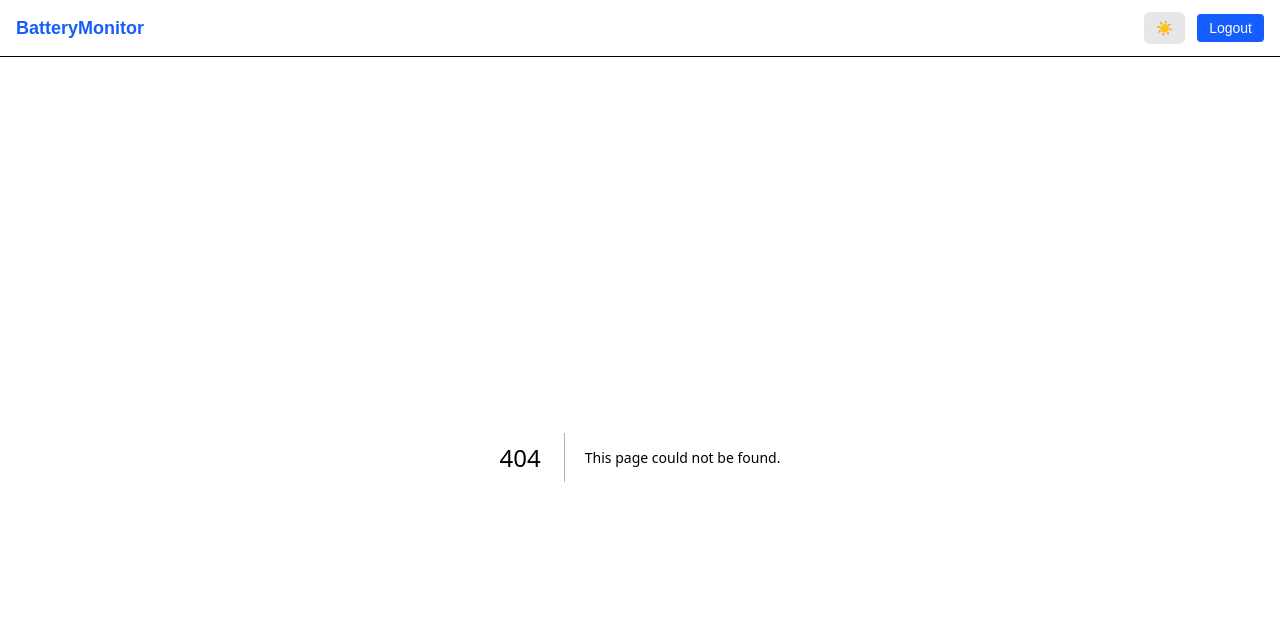
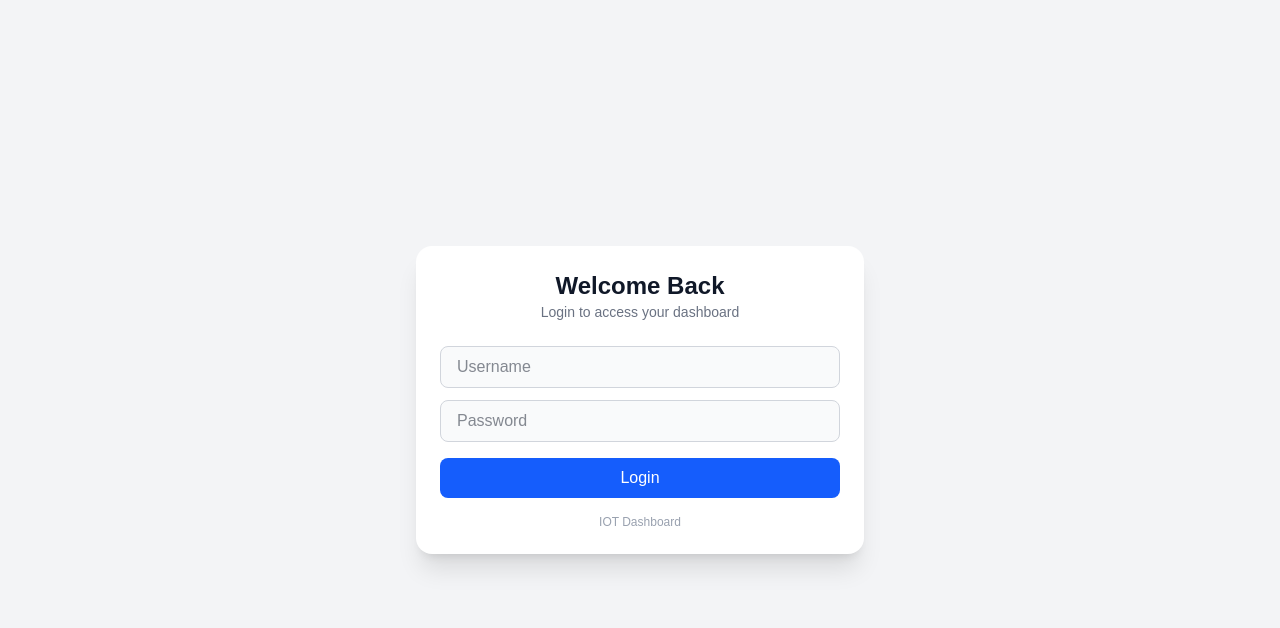
Before and after one commit to bks002/BatteryMonitor, a Next.js app: page /login in a window 1280 px wide. Before the commit this address had no page. Shown: the top 628 px of the page. Built offline with nearby package versions, Linux system fonts and the light colour scheme.

Commit message:
added login logout screen

```diff
--- a/app/api/device-details/route.ts
+++ b/app/api/device-details/route.ts
@@ -1,5 +1,12 @@
+import {cookies} from "next/headers";
+
 export async function GET(req: Request) {
     try {
+        const isAuth = (await cookies()).get("auth");
+
+        if (!isAuth) {
+            return Response.json({ error: "Unauthorized" }, { status: 401 });
+        }
         const { searchParams } = new URL(req.url);
         const uniqueid = searchParams.get("uniqueid");
 
--- a/app/api/devices/route.ts
+++ b/app/api/devices/route.ts
@@ -1,5 +1,12 @@
+import {cookies} from "next/headers";
+
 export async function GET() {
     try {
+        const isAuth = (await cookies()).get("auth");
+
+        if (!isAuth) {
+            return Response.json({ error: "Unauthorized" }, { status: 401 });
+        }
         const response = await fetch(
             "https://api.thingsup.io/api/device/filter?optimize=true&page=1&pagesize=3000",
             {
--- /dev/null
+++ b/app/api/login/route.ts
@@ -0,0 +1,17 @@
+import { cookies } from "next/headers";
+
+export async function POST(req: Request) {
+    const { username, password } = await req.json();
+
+    // 🔐 Simple check (replace later with DB/auth)
+    if (username === "admin@gmail.com" && password === "hormuz") {
+        (await cookies()).set("auth", "true", {
+            httpOnly: true,
+            path: "/",
+        });
+
+        return Response.json({ success: true });
+    }
+
+    return Response.json({ success: false }, { status: 401 });
+}
--- /dev/null
+++ b/app/api/logout/route.ts
@@ -0,0 +1,6 @@
+import { cookies } from "next/headers";
+
+export async function POST() {
+    (await cookies()).delete("auth");
+    return Response.json({ success: true });
+}
--- a/app/components/navbar.tsx
+++ b/app/components/navbar.tsx
@@ -1,10 +1,26 @@
 "use client";
 
+import { useRouter } from "next/navigation";
 import ThemeToggle from "./ThemeToggle";
 
 export default function Navbar() {
+    const router = useRouter();
+
+    const handleLogout = async () => {
+        try {
+            await fetch("/api/logout", {
+                method: "POST",
+            });
+
+            // Redirect to login page
+            router.push("/login");
+        } catch (err) {
+            console.error("Logout failed", err);
+        }
+    };
+
     return (
-        <nav className="sticky top-0 z-50 bg-white dark:bg-gray-900 border-b dark:border-gray-700 px-4 py-3 flex justify-between items-center ">
+        <nav className="sticky top-0 z-50 bg-white dark:bg-gray-900 border-b dark:border-gray-700 px-4 py-3 flex justify-between items-center">
 
             {/* Logo */}
             <h1 className="text-lg font-bold text-blue-600 dark:text-blue-400">
@@ -17,8 +33,11 @@ export default function Navbar() {
                 {/* Theme Toggle */}
                 <ThemeToggle />
 
-                {/* Login Button */}
-                <button className="text-sm bg-blue-600 hover:bg-blue-700 text-white px-3 py-1 rounded">
+                {/* Logout Button */}
+                <button
+                    onClick={handleLogout}
+                    className="text-sm bg-red-600 hover:bg-red-700 text-white px-3 py-1 rounded"
+                >
                     Logout
                 </button>
             </div>
--- a/app/layout.tsx
+++ b/app/layout.tsx
@@ -1,26 +1,28 @@
+"use client";
+
 import "./globals.css";
 import { ThemeProvider } from "next-themes";
+
+import { usePathname } from "next/navigation";
 import Navbar from "@/app/components/navbar";
-
-
-export const metadata = {
-    title: "UfirmIOT Dashboard",
-};
 
 export default function RootLayout({
                                        children,
                                    }: {
     children: React.ReactNode;
 }) {
+    const pathname = usePathname();
+
+    // ❌ Hide navbar on login page
+    const hideNavbar = pathname === "/login";
+
     return (
         <html lang="en" suppressHydrationWarning>
         <body className="bg-gray-100 dark:bg-gray-950">
         <ThemeProvider attribute="class" defaultTheme="system" enableSystem>
 
-            {/* ✅ Global Navbar */}
-            <Navbar />
+            {!hideNavbar && <Navbar />}
 
-            {/* Page Content */}
             <main>{children}</main>
 
         </ThemeProvider>
--- /dev/null
+++ b/app/login/page.tsx
@@ -0,0 +1,93 @@
+"use client";
+
+import { useState } from "react";
+import { useRouter } from "next/navigation";
+
+export default function LoginPage() {
+    const router = useRouter();
+
+    const [username, setUsername] = useState("");
+    const [password, setPassword] = useState("");
+    const [loading, setLoading] = useState(false);
+    const [error, setError] = useState("");
+
+    const handleLogin = async () => {
+        setLoading(true);
+        setError("");
+
+        try {
+            const res = await fetch("/api/login", {
+                method: "POST",
+                body: JSON.stringify({ username, password }),
+            });
+
+            if (!res.ok) {
+                setError("Invalid credentials");
+                return;
+            }
+
+            router.push("/");
+        } catch (err) {
+            setError("Something went wrong");
+        } finally {
+            setLoading(false);
+        }
+    };
+
+    return (
+        <div className="min-h-screen flex items-center justify-center bg-gray-100 dark:bg-gray-950 px-4">
+
+            <div className="w-full max-w-md bg-white dark:bg-gray-900 rounded-2xl shadow-xl p-6">
+
+                {/* Title */}
+                <div className="mb-6 text-center">
+                    <h1 className="text-2xl font-bold text-gray-900 dark:text-white">
+                        Welcome Back
+                    </h1>
+                    <p className="text-sm text-gray-500 dark:text-gray-400">
+                        Login to access your dashboard
+                    </p>
+                </div>
+
+                {/* Error */}
+                {error && (
+                    <div className="mb-4 text-sm text-red-500 text-center">
+                        {error}
+                    </div>
+                )}
+
+                {/* Username */}
+                <input
+                    type="text"
+                    placeholder="Username"
+                    className="w-full mb-3 px-4 py-2 rounded-lg border border-gray-300 dark:border-gray-700 bg-gray-50 dark:bg-gray-800 text-gray-900 dark:text-white focus:outline-none focus:ring-2 focus:ring-blue-500"
+                    value={username}
+                    onChange={(e) => setUsername(e.target.value)}
+                />
+
+                {/* Password */}
+                <input
+                    type="password"
+                    placeholder="Password"
+                    className="w-full mb-4 px-4 py-2 rounded-lg border border-gray-300 dark:border-gray-700 bg-gray-50 dark:bg-gray-800 text-gray-900 dark:text-white focus:outline-none focus:ring-2 focus:ring-blue-500"
+                    value={password}
+                    onChange={(e) => setPassword(e.target.value)}
+                />
+
+                {/* Button */}
+                <button
+                    onClick={handleLogin}
+                    disabled={loading}
+                    className="w-full bg-blue-600 hover:bg-blue-700 text-white py-2 rounded-lg transition disabled:opacity-50"
+                >
+                    {loading ? "Signing in..." : "Login"}
+                </button>
+
+                {/* Footer */}
+                <p className="text-xs text-center text-gray-400 mt-4">
+                    IOT Dashboard
+                </p>
+            </div>
+        </div>
+    );
+}
```
